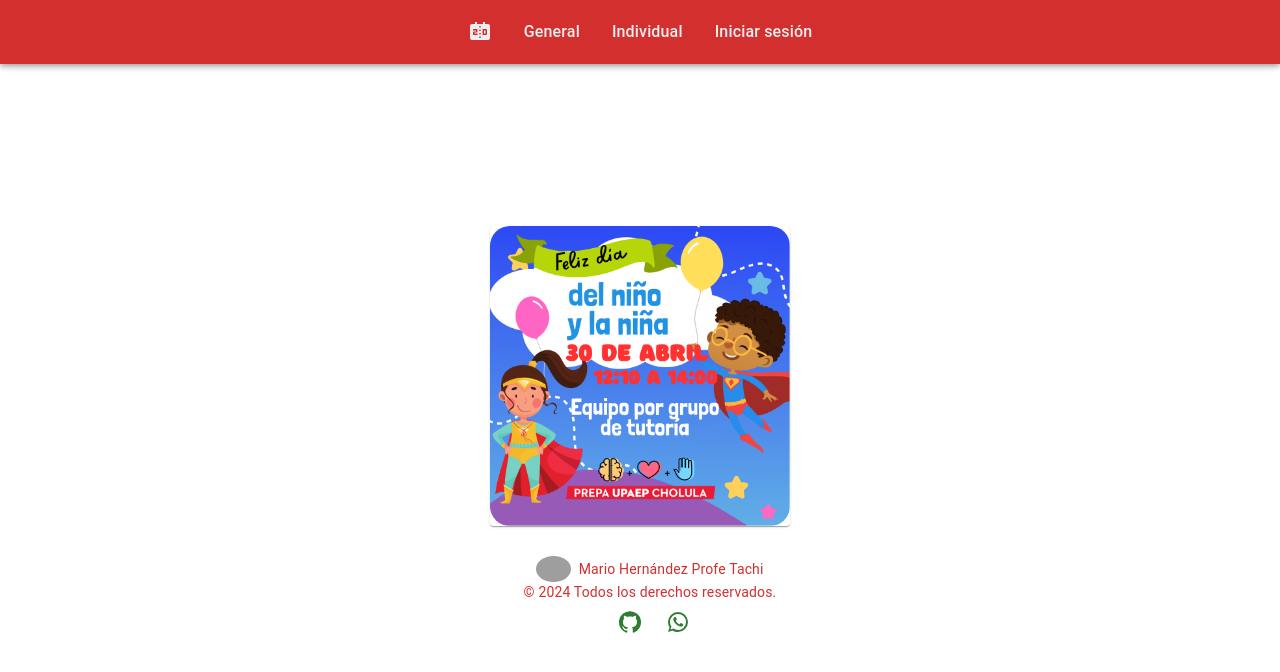
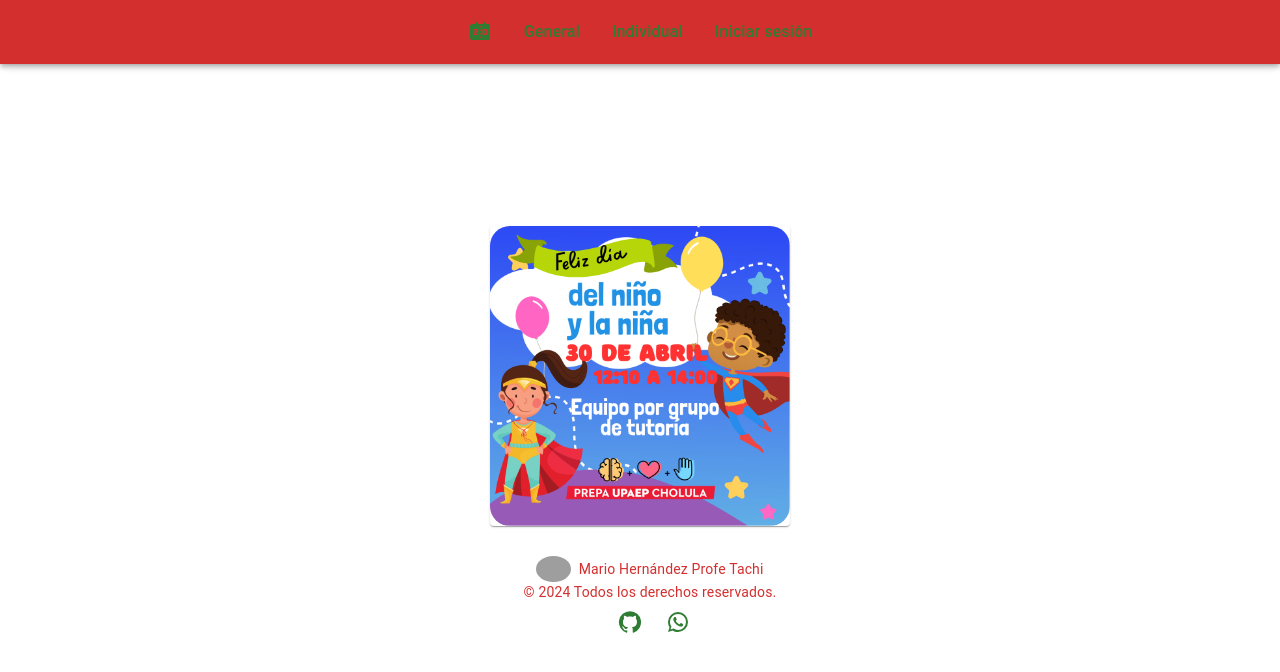
Before and after one commit to AxMar1221/app-dia-nino, a React (Vite) app: page / in a window 1280 px wide. Shown: the top 672 px of the page. Built offline with nearby package versions, Linux system fonts and the light colour scheme; grey boxes are pictures that could not be loaded.

Commit message:
change color

```diff
--- a/src/index.css
+++ b/src/index.css
@@ -38,7 +38,7 @@ h1 {
   padding: 10px;
 }
 .color {
-  color: #efeeee;
+  color: #2e7d32;
 }
 .color:hover {
   color: #ffffff;
```
